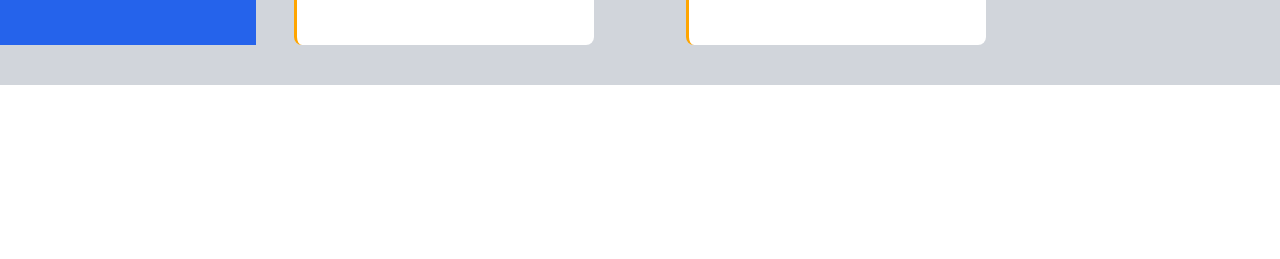
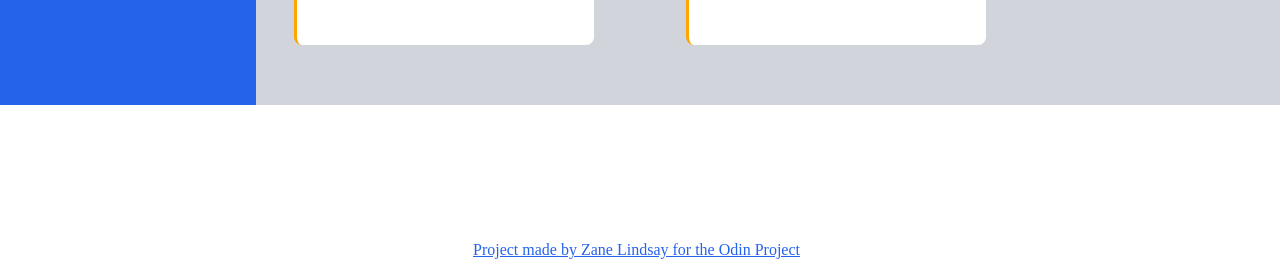
Before and after one commit to Zlindsay26/CSS-Dashboard, a plain HTML site: page index.html in a window 1280 px wide. Shown: the part 901-1160 px from the top of the page. Before the commit the page ends 986 px from the top, so only its background shows below. Drawn offline with Linux system fonts and the light colour scheme.

Commit message:
add footer
footer added and additional space on bottom of page
fixed

```diff
--- a/index.html
+++ b/index.html
@@ -120,6 +120,11 @@
     </div>
     </div>
     </div>
-    <div class="spacer"></div>
+    <div class="spacer">
+      <div class="side-space"></div>
+      <div class="main-space">
+        <footer>Project made by Zane Lindsay for the Odin Project</footer>
+      </div>
+    </div>
 </body>
 </html>
--- a/styles.css
+++ b/styles.css
@@ -240,6 +240,22 @@ input:focus{
 }
 
  .spacer{
-  height: 40px;
-  background-color:#d1d5db;
+  height: 60px;
+  display: flex;
 }
+.side-space{
+width: 20%;
+background-color: #2563eb;
+}
+.main-space{
+  background-color: #d1d5db;
+  width: 80%;
+}
+
+footer{
+  text-decoration: underline;
+  color: #2563eb;
+  position: absolute;
+  bottom: -360px;
+  right: 480px;
+}
```
